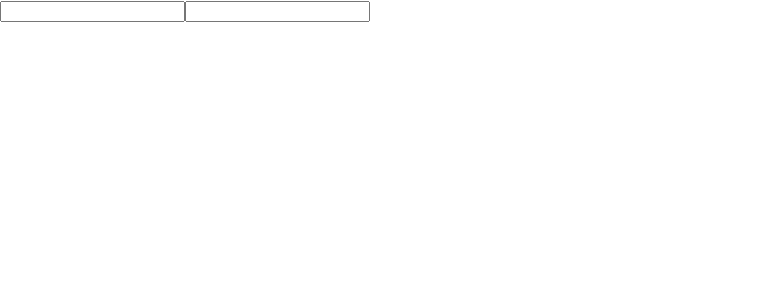
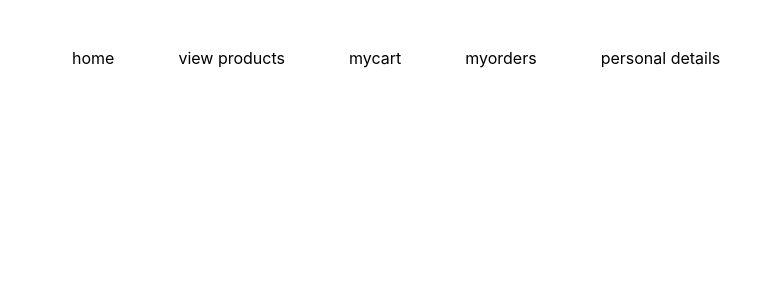
Before and after one commit to venkyvt7/Ecommerce, a React (Create React App) app in the folder frontend/ecommerce/: page / in a window 1280 px wide. Shown: the top 300 px of the page, without its empty margins (0-783 px from the left). Built offline with nearby package versions, Linux system fonts and the light colour scheme.

Commit message:
making resposive navbar

```diff
--- a/frontend/ecommerce/src/App.js
+++ b/frontend/ecommerce/src/App.js
@@ -1,10 +1,12 @@
 import logo from './logo.svg';
 import './App.css';
 import Login from './entry/login';
+import Navbar from './nav/navbar';
 function App() {
   return (
     <div className="App">
-      <Login/>
+      {/* <Login/> */}
+      <Navbar></Navbar>
     </div>
   );
 }
--- /dev/null
+++ b/frontend/ecommerce/src/nav/navbar.css
@@ -0,0 +1,12 @@
+ul{
+
+
+    list-style-type: none;
+    display: flex;
+
+}
+
+li{
+margin: 2rem;
+
+}
--- /dev/null
+++ b/frontend/ecommerce/src/nav/navbar.js
@@ -0,0 +1,25 @@
+import React from 'react'
+import './navbar.css';
+function Navbar() {
+    return (
+        <div>
+           <div>
+                <nav>
+
+        <ul>
+                <li> home</li>
+                <li> view products</li>
+                <li> mycart</li>
+                <li> myorders</li>
+                <li>personal details</li>
+
+
+        </ul>
+
+                </nav>
+           </div>
+        </div>
+    )
+}
+
+export default Navbar
```
